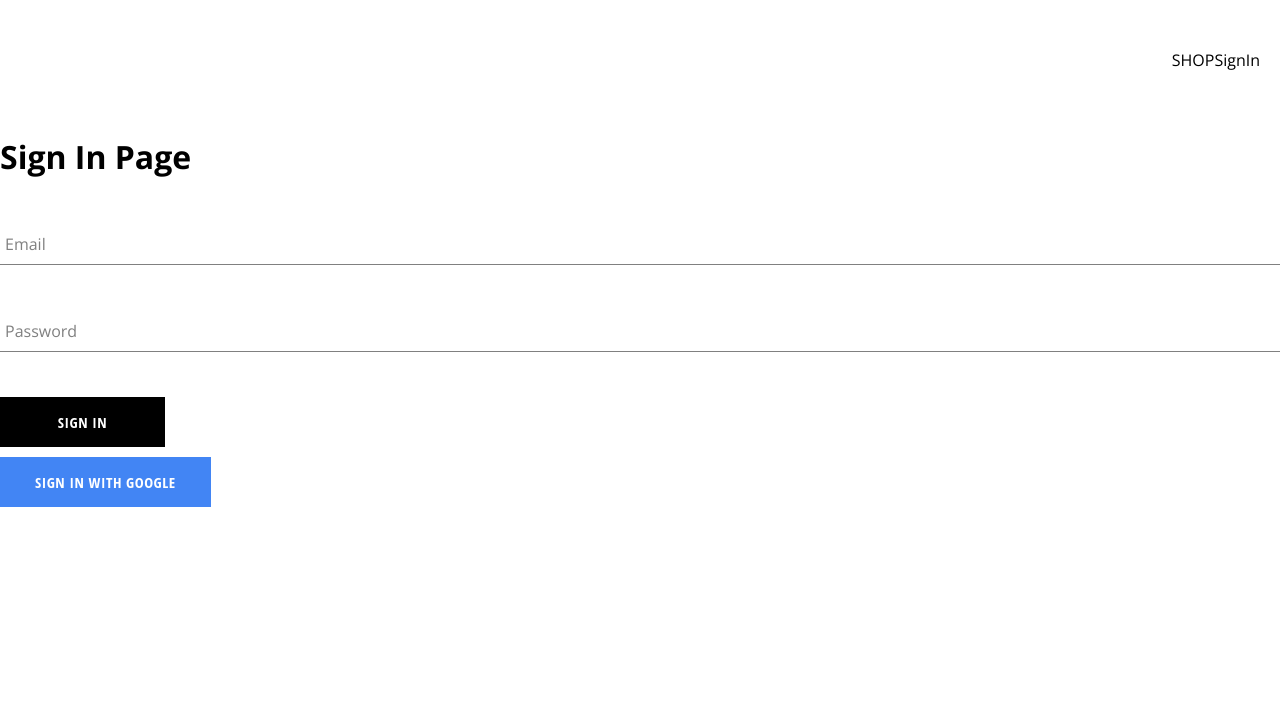
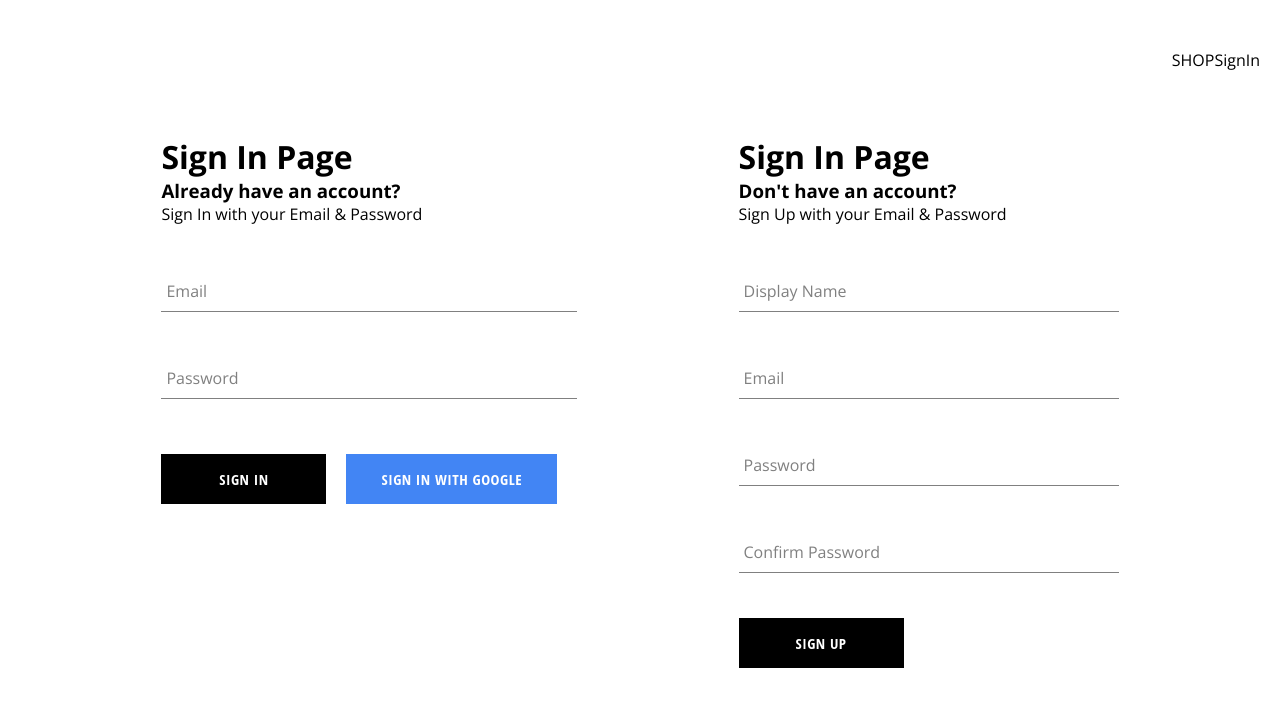
Before and after one commit to jadTahaGit/Stripe-Shop, a React (Create React App) app: page /signin in a window 1280 px wide. Shown: the top 706 px of the page. Built offline with nearby package versions, Linux system fonts and the light colour scheme; some icons are missing.

Commit message:
AuthRoute created, which contais singIn & signUp Forms flexed  --version 01.01.05

```diff
--- a/src/App.js
+++ b/src/App.js
@@ -1,9 +1,7 @@
 import { Routes, Route } from 'react-router-dom';
 import Home from './routes/home/home.component';
 import Navigation from './routes/navigation/navigation.component';
-import SignIn from './routes/sign-in/sign-in.component.jsx';
-import SignUpForm from './routes/sign-up-form/sign-up-form.component';
-
+import Authentication from './routes/authentication/authentication.component';
 const Shop = () => {
   return <h1>I am the Shop Page</h1>;
 };
@@ -14,8 +12,7 @@ const App = () => {
       <Route path="/" element={<Navigation />}>
         <Route index element={<Home />} />
         <Route path="shop" element={<Shop />} />
-        <Route path="signin" element={<SignIn />} />
-        <Route path="signup" element={<SignUpForm />} />
+        <Route path="signin" element={<Authentication />} />
       </Route>
     </Routes>
   );
--- a/src/routes/sign-in/sign-in.component.jsx
+++ b/src/components/sign-in-form/sign-in-form.component.jsx
@@ -1,10 +1,10 @@
-import './sign-in.styles.scss';
+import './sign-in-form.styles.scss';
 import { useEffect } from 'react';
 import { getRedirectResult } from '@firebase/auth';
 import { useState } from 'react';
 
-import Button from '../../components/button/botton.component';
-import FormInput from '../../components/form-input/form-input.component';
+import Button from '../button/botton.component';
+import FormInput from '../form-input/form-input.component';
 
 import {
   signInWithGooglePopup,
@@ -58,6 +58,8 @@ const SignIn = () => {
   return (
     <div className="Sign-in">
       <h1>Sign In Page</h1>
+      <h3>Already have an account?</h3>
+      <span>Sign In with your Email & Password</span>
       <form onSubmit={handleSubmit}>
         <FormInput
           label="Email"
@@ -77,12 +79,13 @@ const SignIn = () => {
           onChange={handleChange}
           required
         />
-        <Button onClick={handleSubmit}> Sign in</Button>
+        <div className="btns-container">
+          <Button type="submit">Sign in</Button>
+          <Button buttonType="google" onClick={logGoogleUser}>
+            Sign in with Google
+          </Button>
+        </div>
       </form>
-      <Button buttonType="google" onClick={logGoogleUser}>
-        {' '}
-        Sign in with Google
-      </Button>
     </div>
   );
 };
--- a/src/routes/sign-in/sign-in.styles.scss
+++ b/src/components/sign-in-form/sign-in-form.styles.scss
@@ -2,4 +2,8 @@
   button {
     margin: 10px 20px 0 0;
   }
+
+  .btns-container {
+    display: flex;
+  }
 }
--- a/src/routes/sign-up-form/sign-up-form.component.jsx
+++ b/src/components/sign-up-form/sign-up-form.component.jsx
@@ -59,7 +59,8 @@ const SignUpForm = () => {
 
   return (
     <div className="Sign-up-form-container">
-      <h2>Don't have an account?</h2>
+      <h1>Sign In Page</h1>
+      <h3>Don't have an account?</h3>
       <span>Sign Up with your Email & Password</span>
       <form onSubmit={handleSubmit}>
         <FormInput
--- /dev/null
+++ b/src/routes/authentication/authentication.component.jsx
@@ -0,0 +1,13 @@
+import './authentication.styles.scss';
+import SignInForm from '../../components/sign-in-form/sign-in-form.component';
+import SignUpForm from '../../components/sign-up-form/sign-up-form.component';
+const Authentication = () => {
+  return (
+    <div className="auth-container">
+      <SignInForm></SignInForm>
+      <SignUpForm></SignUpForm>
+    </div>
+  );
+};
+
+export default Authentication;
--- /dev/null
+++ b/src/routes/authentication/authentication.styles.scss
@@ -0,0 +1,5 @@
+.auth-container {
+  display: flex;
+  align-items: flex-start;
+  justify-content: space-evenly;
+}
```
Also changed, not shown: src/components/sign-up-form/sign-up-form.styles.scss (renamed from src/routes/sign-up-form/sign-up-form.styles.scss).
